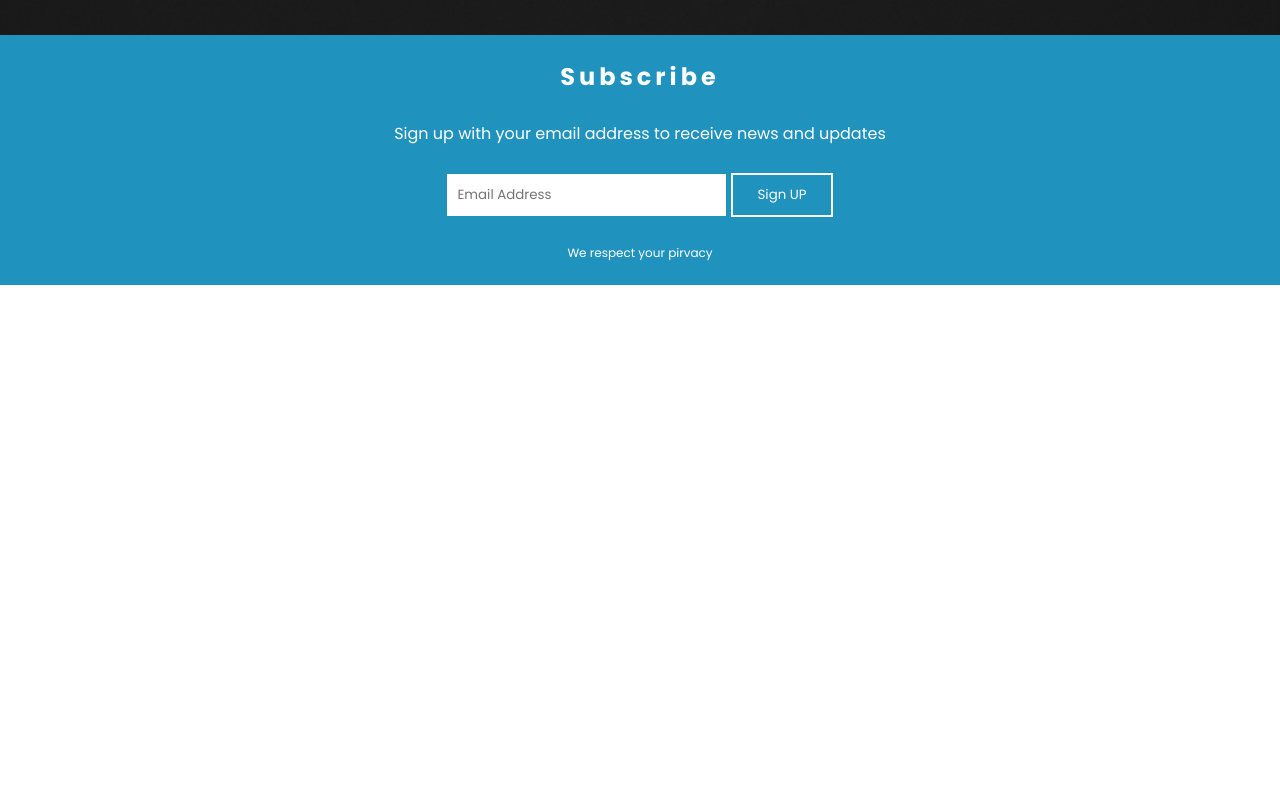
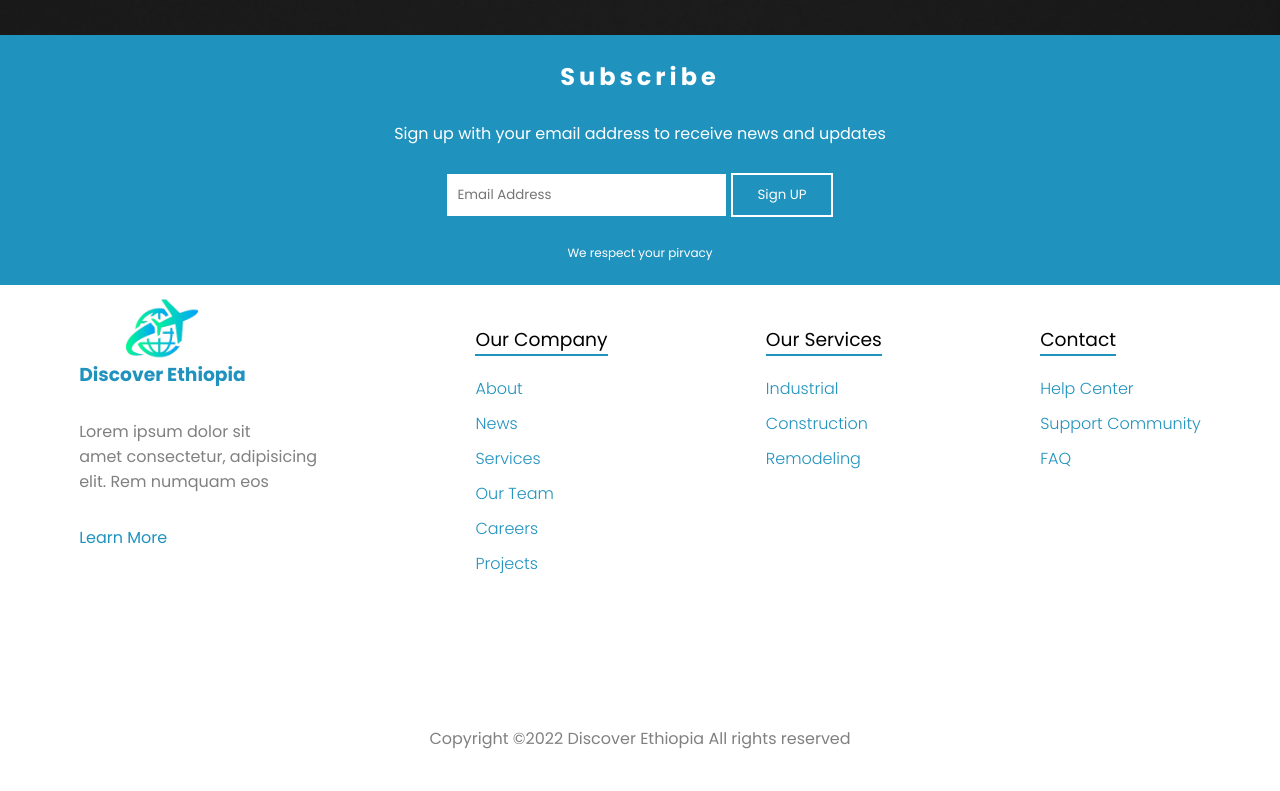
Before and after one commit to Eyoel-T/discoverEthiopia, a plain HTML site: page index.html in a window 1280 px wide. Shown: the part 1832-2623 px from the top of the page. Before the commit the page ends 2117 px from the top, so only its background shows below. Drawn offline with nearby package versions, Linux system fonts and the light colour scheme.

Commit message:
section 5 added

```diff
--- a/index.html
+++ b/index.html
@@ -97,5 +97,46 @@
       </div>
       <span class="bottomText">We respect your pirvacy</span>
     </section>
+    <section id="five">
+      <div class="footerContainer">
+        <div class="listBrand">
+          <div class="brand">
+            <img src="assets/logo.png" alt="" />
+            <h3>Discover Ethiopia</h3>
+          </div>
+
+          <p>
+            Lorem ipsum dolor sit<br />
+            amet consectetur, adipisicing<br />
+            elit. Rem numquam eos
+          </p>
+          <span>Learn More</span>
+        </div>
+        <div class="list">
+          <h3>Our Company</h3>
+          <span>About </span>
+          <span>News</span>
+          <span>Services</span>
+          <span>Our Team</span>
+          <span>Careers</span>
+          <span>Projects</span>
+        </div>
+        <div class="list">
+          <h3>Our Services</h3>
+          <span> Industrial </span>
+          <span> Construction</span>
+          <span> Remodeling</span>
+        </div>
+        <div class="list">
+          <h3>Contact</h3>
+          <span> Help Center </span>
+          <span> Support Community</span>
+          <span> FAQ</span>
+        </div>
+      </div>
+      <span class="copyright"
+        >Copyright &copy;2022 Discover Ethiopia All rights reserved
+      </span>
+    </section>
   </body>
 </html>
--- a/styles.scss
+++ b/styles.scss
@@ -47,6 +47,7 @@
         font-weight: 400;
         letter-spacing: 2px;
         padding: 5px 20px;
+        border-radius: 5px;
       }
     }
   }
@@ -76,6 +77,7 @@
       background-color: $blueColor;
       letter-spacing: 4px;
       padding: 10px;
+      border-radius: 5px;
     }
     .scrollAnimation {
       display: none;
@@ -146,6 +148,7 @@
           background-color: $blueColor;
           padding: 10px;
           cursor: pointer;
+          border-radius: 5px;
         }
       }
     }
@@ -194,6 +197,7 @@
         background-color: $blueColor;
         padding: 5px 15px;
         cursor: pointer;
+        border-radius: 5px;
       }
     }
   }
@@ -236,3 +240,72 @@
     }
   }
 }
+
+#five {
+  display: flex;
+  flex-direction: column;
+
+  .footerContainer {
+    display: flex;
+    justify-content: space-around;
+
+    margin-bottom: 100px;
+
+    .listBrand {
+      display: flex;
+      flex-direction: column;
+      height: 300px;
+      justify-content: space-around;
+      margin-top: -20px;
+      align-items: flex-start;
+      .brand {
+        display: flex;
+        flex-direction: column;
+        align-items: center;
+        img {
+          width: 120px;
+          height: 120px;
+          object-fit: cover;
+          margin-top: -40px;
+        }
+        h3 {
+          color: $blueColor;
+          font-weight: 700;
+          border: none;
+        }
+      }
+
+      p {
+        color: grey;
+      }
+      span {
+        color: $blueColor;
+      }
+    }
+
+    .list {
+      display: flex;
+      flex-direction: column;
+      align-items: flex-start;
+      margin-top: 40px;
+
+      h3 {
+        font-weight: 400;
+        border-bottom: 2px solid $blueColor;
+        margin-bottom: 20px;
+      }
+      span {
+        color: $blueColor;
+        font-weight: 300;
+        margin-bottom: 10px;
+        cursor: pointer;
+      }
+    }
+  }
+
+  .copyright {
+    text-align: center;
+    padding: 40px;
+    color: grey;
+  }
+}
```
Also changed, not shown: styles.css, 1 other file.
